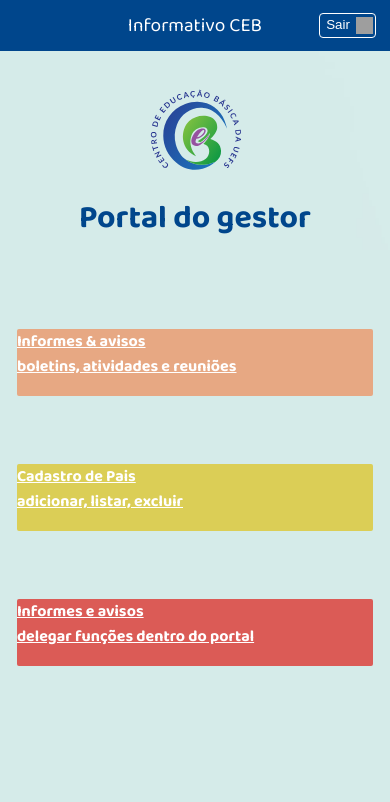
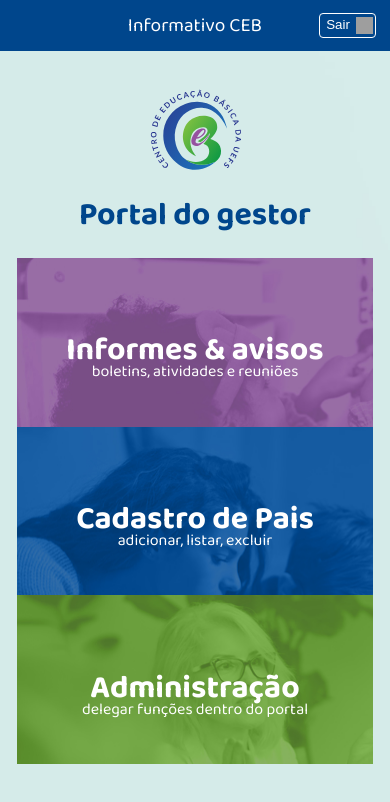
Before and after one commit to emersonsdo/informativo_escolar-frontend, a React (Create React App) app: page /inicio in a window 390 px wide. Shown: the top 802 px of the page. Built offline with nearby package versions, Linux system fonts and the light colour scheme; grey boxes are pictures that could not be loaded.

Commit message:
Refatoração da home para tela mobile

```diff
--- a/src/pages/home/index.js
+++ b/src/pages/home/index.js
@@ -18,13 +18,13 @@ class Home extends Component {
                     <h1>Portal do gestor</h1>
                 </div>
 
-                <div className="container-buttons">
+                <div id="container-buttons">
                     {/* esses botões poderiam ser links a */}
                     <a className="button" id ="btn-news" href="/">Informes & avisos
                         <span><br></br>boletins, atividades e reuniões</span></a>
                     <a className="button" id ="btn-parents" href="/">Cadastro de Pais
                         <span><br></br>adicionar, listar, excluir</span></a>
-                    <a className="button" id ="btn-users" href="/">Informes e avisos
+                    <a className="button" id ="btn-users" href="/">Administração
                         <span><br></br>delegar funções dentro do portal</span></a>
                     {/* <button className="button" id="btn-news" type="submit">Gerenciar avisos</button> */}
                     {/* <button className="button" id="btn-parents" type="submit">Gerenciar pais/responsáveis</button> */}
--- a/src/pages/home/styles.css
+++ b/src/pages/home/styles.css
@@ -20,54 +20,63 @@
     max-height: 16vh;
 }
 
-#container-home h1{
+#container-home h1 {
     color: var(--primary-color);
-    margin-top: 1.6vh;
+    margin-top: 1.2vh;
 }
 
-.container-buttons {
+#container-buttons {
     display: flex;
     flex-direction: column;
-    margin-top: 10vh;
+    align-items: center;
+    justify-content: center;
+    margin-top: 2vh;
     width: 100%;
 }
 
-.container-buttons .button {
-    border: 0;
-    border-radius: 2px;
+#container-buttons .button {
+    display: flex;
+    flex-direction: column;
+    align-items: center;
+    justify-content: center;
     width: 100%;
-    height: 8vh;
-    margin: 4vh 0;
-    font-size: medium;
+    height: 20vh;
+    font-size: xx-large;
     cursor: pointer;
-    align-self: center;
     font-weight: bold;
+    text-decoration: none;
+    padding-top: 3vh;
     color: var(--lightsome-button-text-color);
 }
 
+.button > span {
+    margin-top: -5vh;
+    font-size: medium;
+    font-weight: normal;
+}
+
 #btn-news {
-    margin-top: 0;
-    background: var(--home-button-one-light-color);
+    background: url('../../assets/btn-avisos.jpg');
 }
 
 #btn-news:hover {
-    background: var(--home-button-one-dark-color);
+   text-decoration: underline;
 }
 
-#btn-parents{
-    background: var(--home-button-two-light-color);
+#btn-parents {
+    background: url('../../assets/btn-pais.jpg');
 }
 
 #btn-parents:hover {
-    background: var(--home-button-two-dark-color);
+    text-decoration: underline;
 }
 
-#btn-users{
-    background: var(--home-button-three-light-color);
+#btn-users {
+    background: url('../../assets/btn-adm.jpg');
 }
 
 #btn-users:hover {
-    background: var(--home-button-three-dark-color);
+    text-decoration: underline;
 }
 
 @media (min-width: 500px) {
```
